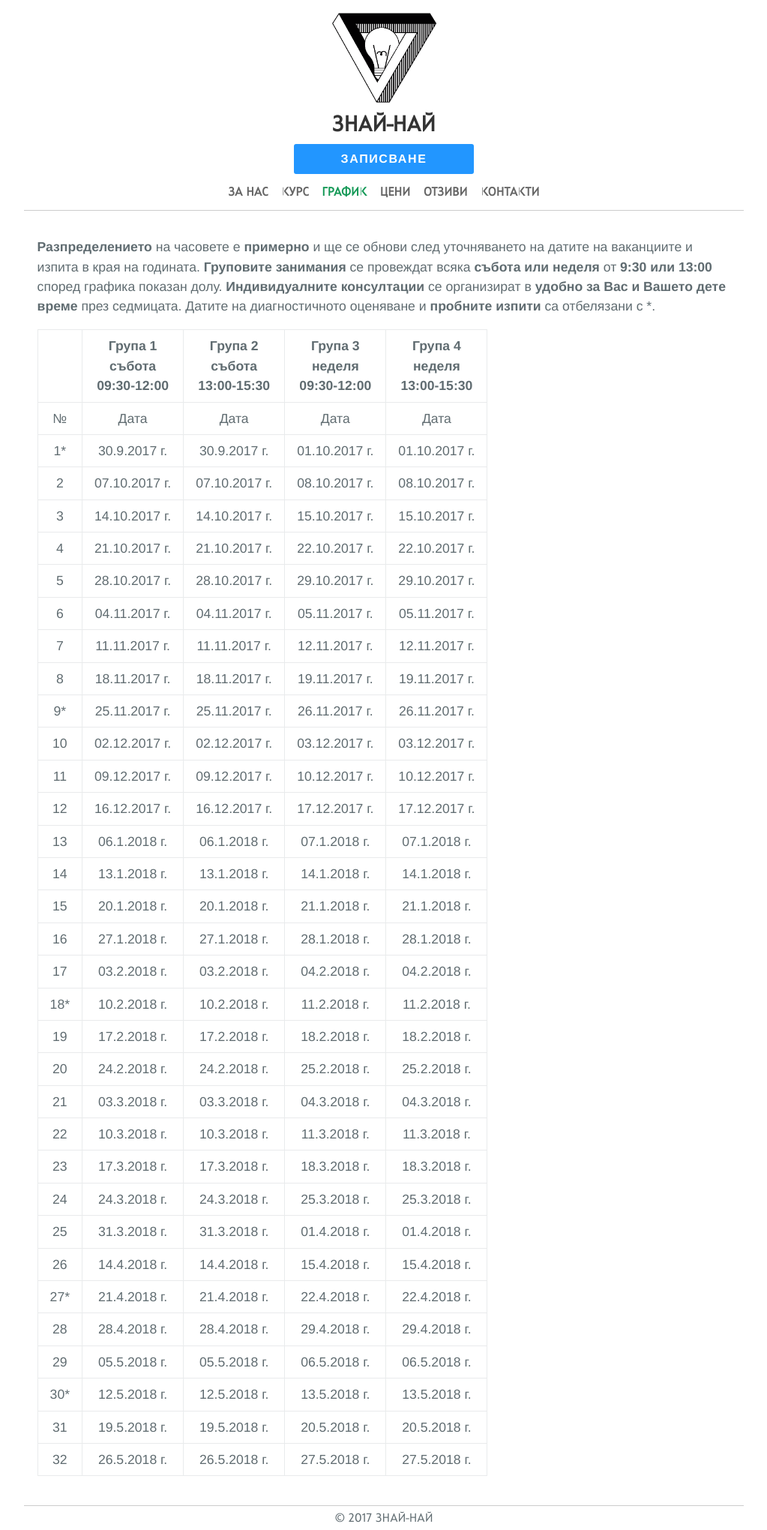
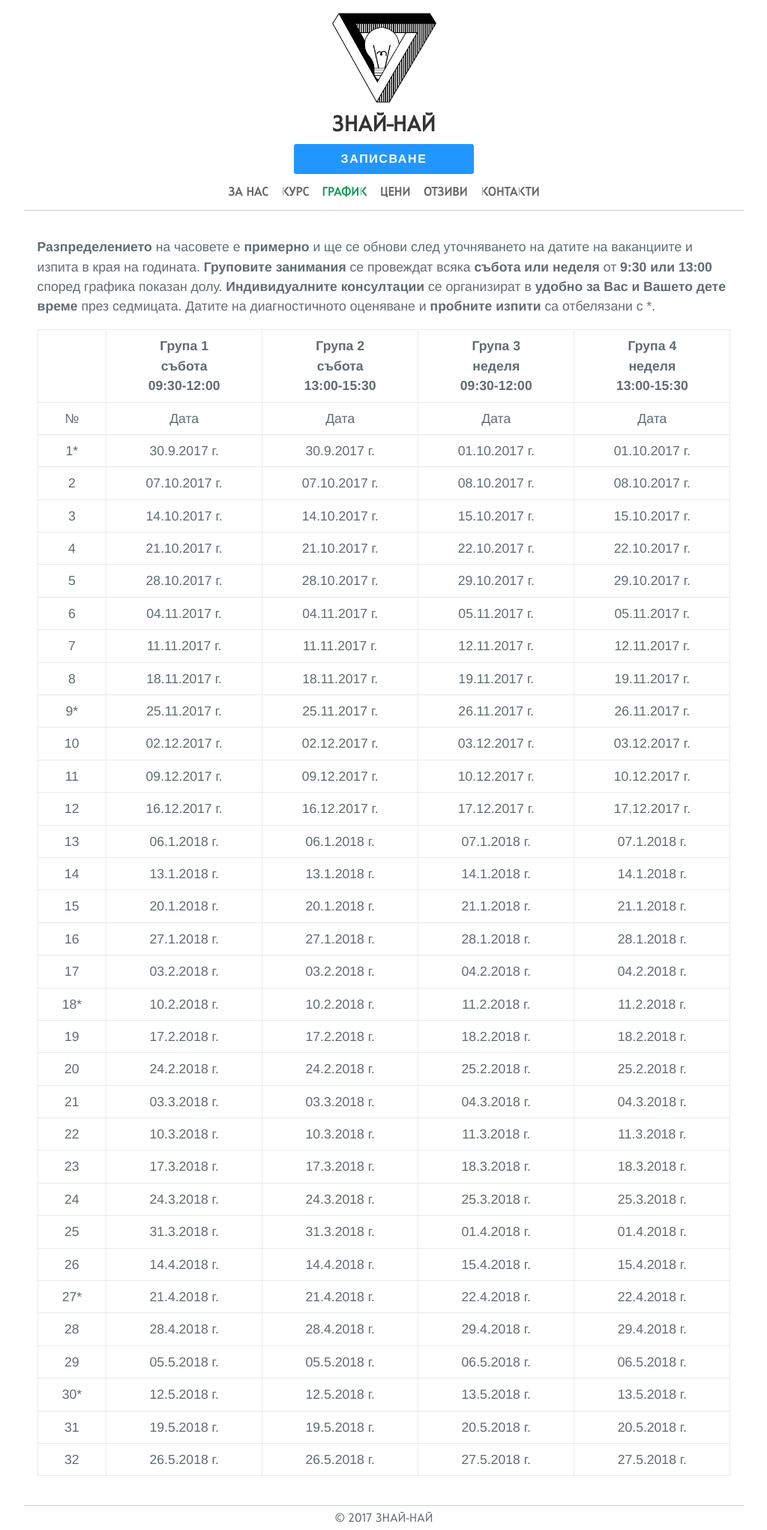
Before and after one commit to znainai/znainai.github.io, a Jekyll site: the page built from _pages/schedule.md, in a window 1280 px wide. Shown: the whole page at 75% size, without its empty margins (128-1151 px from the left). Built offline with Jekyll 4.4.1, drawn with Linux system fonts in a browser that asks for light colours.

Commit message:
Expand the table to use all the available space

```diff
--- a/_sass/jekyll-theme-cayman.scss
+++ b/_sass/jekyll-theme-cayman.scss
@@ -351,6 +351,9 @@ a {
 .centered-text { text-align: center; }
 
 .centered-table-content {
+  display: table !important;
+  margin: auto;
+
   th, td { text-align: center !important; }
 }
 
```
